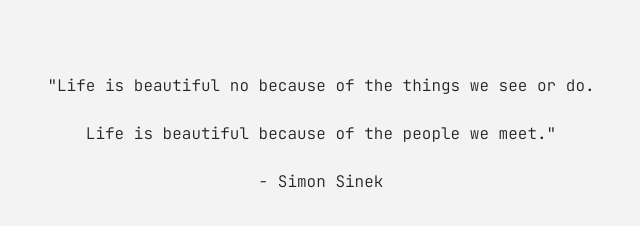
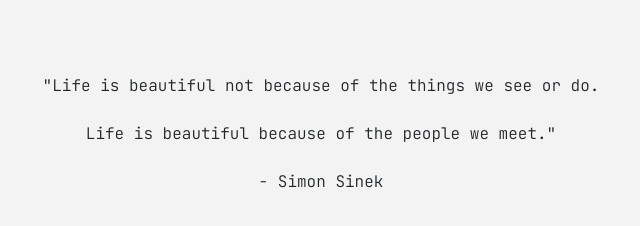
Before and after one commit to RustyHal0/webportfolio, a plain HTML site: page index.html in a window 1280 px wide. Shown: the part 2305-2531 px from the top of the page, 319-959 px from the left. Drawn offline with nearby package versions, Linux system fonts and the light colour scheme; files whose address does not match are found by name.

Commit message:
Fixed typo in quotes section

```diff
--- a/index.html
+++ b/index.html
@@ -161,7 +161,7 @@
           </form>
         </div>
         <div class="quotes">
-          <p>"Life is beautiful no because of the things we see or do. </p>
+          <p>"Life is beautiful not because of the things we see or do. </p>
           <p>Life is beautiful because of the people we meet."</p>
           <p> - Simon Sinek</p>
         </div>
```
